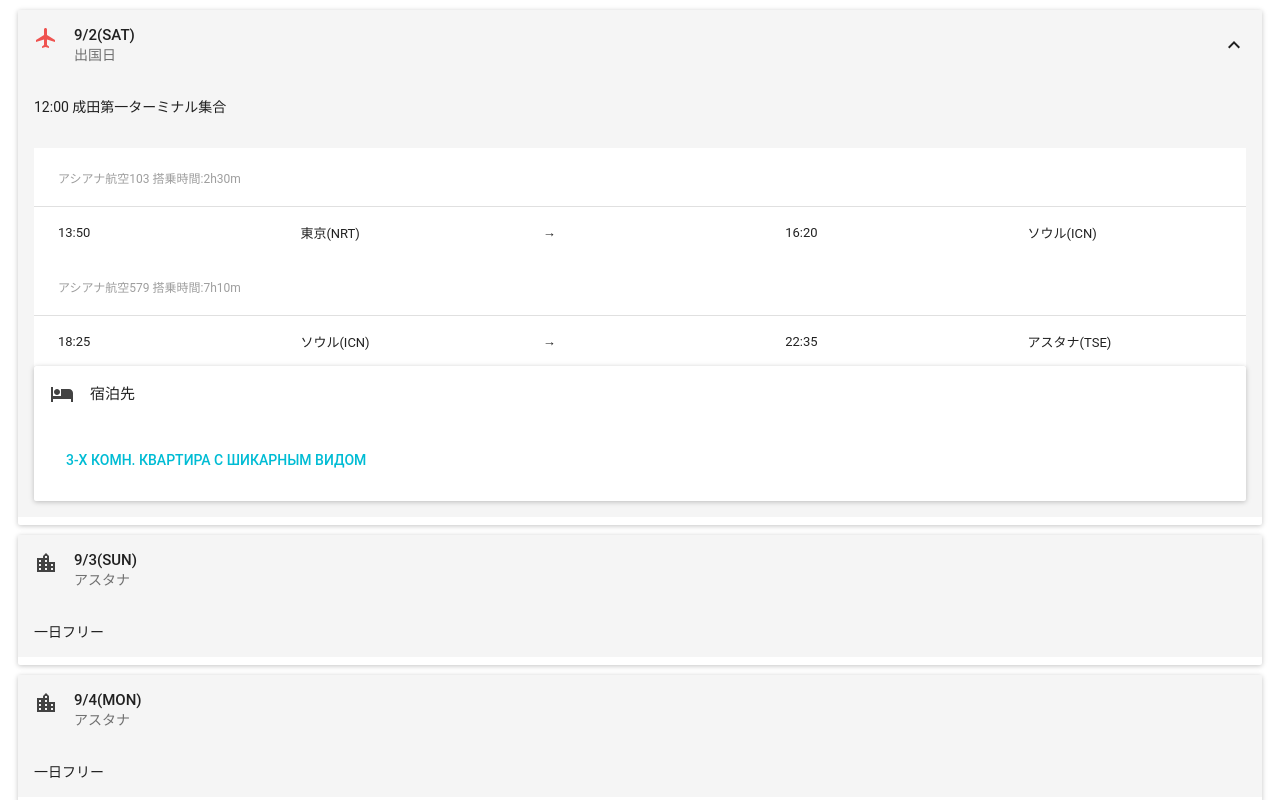
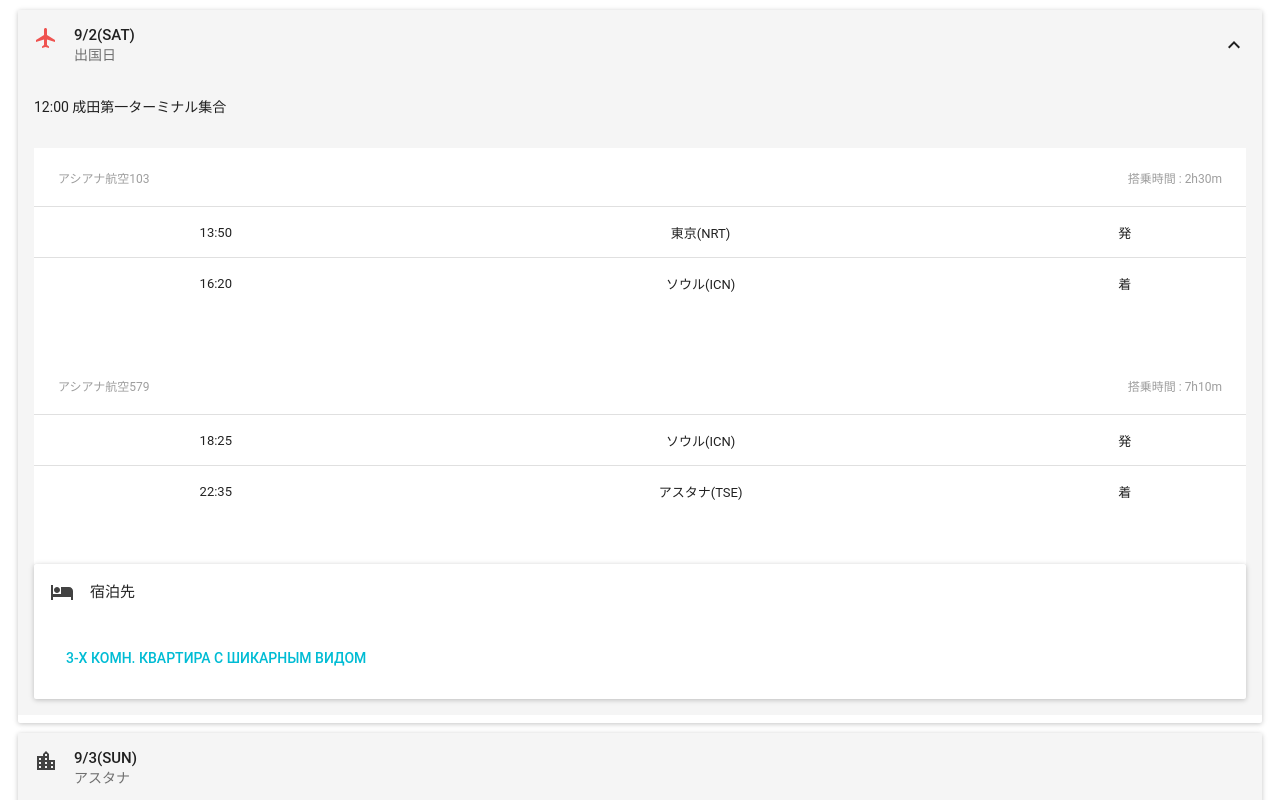
Before and after one commit to en-ken/kazahstan_trip, a React (Create React App) app: page / in a window 1280 px wide. Both pictures are taken after a click on the button 1234 px from the left and 45 px from the top of the page. Shown: the top 800 px of the page. Built offline with nearby package versions, Linux system fonts and the light colour scheme.

Commit message:
表示エラー修正

```diff
--- a/src/App.js
+++ b/src/App.js
@@ -1,6 +1,6 @@
 import React, { Component } from 'react';
 import DayCard from './DayCard';
-import FlightSchedule from './FlightSchedule';
+import MovingSchedule from './MovingSchedule';
 import StayPlace from './StayPlace';
 
 class App extends Component {
@@ -14,17 +14,17 @@ class App extends Component {
           summary='12:00 成田第一ターミナル集合'
           content={
             <div>
-              <FlightSchedule
-                flight='アシアナ航空103'
-                flightTime='2h30m'
+              <MovingSchedule
+                service='アシアナ航空103'
+                totalTime='2h30m'
                 depTime='13:50'
                 depPort='東京(NRT)'
                 arrTime='16:20'
                 arrPort='ソウル(ICN)'
               />
-              <FlightSchedule
-                flight='アシアナ航空579'
-                flightTime='7h10m'
+              <MovingSchedule
+                service='アシアナ航空579'
+                totalTime='7h10m'
                 depTime='18:25'
                 depPort='ソウル(ICN)'
                 arrTime='22:35'
@@ -56,21 +56,21 @@ class App extends Component {
           summary ='アスタナからシムケントへ'
           content={
             <div>
-              <FlightSchedule
-                flight = 'エアアスタナ854'
-                flightTime='1h40m'
-                depTime='15:40'
-                depPort='アスタナ(TSE)'
-                arrTime='17:20'
-                arrPort='アルマティ(ALA)'
+              <MovingSchedule
+                service = 'エアアスタナ854'
+                totalTime ='1h40m'
+                depTime ='15:40'
+                depPort ='アスタナ(TSE)'
+                arrTime ='17:20'
+                arrPort ='アルマティ(ALA)'
               />
-              <FlightSchedule
-                flight = 'SCAT航空706'
-                flightTime='1h10m'
-                depTime='20:55'
-                depPort='アルマティ(ALA)'
-                arrTime='22:05'
-                arrPort='シムケント'
+              <MovingSchedule
+                service = 'SCAT航空706'
+                totalTime ='1h10m'
+                depTime ='20:55'
+                depPort ='アルマティ(ALA)'
+                arrTime ='22:05'
+                arrPort ='シムケント'
               />
               <StayPlace
                 name='Symkent Hotel'
@@ -85,13 +85,13 @@ class App extends Component {
           event = 'rail'
           summary ='シムケントを見て寝台列車でアルマティへ'
           content={
-            <FlightSchedule
-              flight = 'カザフスタン鉄道012X(予定)'
-              flightTime='11h30m'
-              depTime='22:01'
-              depPort='シムケント駅'
-              arrTime='9:30'
-              arrPort='アルマティ2駅'
+            <MovingSchedule
+              service = 'カザフスタン鉄道012X(予定)'
+              totalTime ='11h30m'
+              depTime ='22:01'
+              depPort ='シムケント駅'
+              arrTime ='9:30'
+              arrPort ='アルマティ2駅'
             />
           }
         />
@@ -120,21 +120,21 @@ class App extends Component {
           summary ='帰国日'
           content={
             <div>
-              <FlightSchedule
-                flight = 'エアアスタナ959'
-                flightTime='5h40m'
-                depTime='23:55'
-                depPort='アルマティ(ALA)'
-                arrTime='8:35'
-                arrPort='ソウル(ICN)'
+              <MovingSchedule
+                service = 'エアアスタナ959'
+                totalTime = '5h40m'
+                depTime = '23:55'
+                depPort = 'アルマティ(ALA)'
+                arrTime = '8:35'
+                arrPort = 'ソウル(ICN)'
               />
-              <FlightSchedule
-                flight = 'アシアナ航空104'
-                flightTime='2h20m'
-                depTime='10:00'
-                depPort='ソウル(ICN)'
-                arrTime='12:20'
-                arrPort='東京(NRT)'
+              <MovingSchedule
+                service = 'アシアナ航空104'
+                totalTime = '2h20m'
+                depTime = '10:00'
+                depPort = 'ソウル(ICN)'
+                arrTime = '12:20'
+                arrPort = '東京(NRT)'
               />
             </div>
           }
--- a/src/DayCard.js
+++ b/src/DayCard.js
@@ -42,18 +42,18 @@ const DayCard = (props) => {
         avatar={getIcon(event)}
         actAsExpander={expandable}
         showExpandableButton={expandable}
-        style={{ 'background-color': bgColor }}
+        style={{ backgroundColor: bgColor }}
       />
       <CardText
-        style={{ 'background-color': bgColor }}
+        style={{ backgroundColor: bgColor }}
+        actAsExpander={true}
       >
         {summary}
       </CardText>
       if({expandable}){
         <CardText
           expandable={true}
-          actAsExpander={true}
-          style={{ 'background-color': bgColor }}
+          style={{ backgroundColor: bgColor }}
         >
           {content}
         </CardText>
--- a/src/FlightSchedule.js
+++ /dev/null
@@ -1,39 +0,0 @@
-import React from 'react';
-import {
-  Table,
-  TableHeader,
-  TableHeaderColumn,
-  TableBody,
-  TableRow,
-  TableRowColumn,
-} from 'material-ui/Table';
-
-const FlightSchdule = (props) => {
-  const {
-    flight,
-    flightTime,
-    depTime,
-    depPort,
-    arrTime,
-    arrPort,
-  } = props;
-
-  return (
-    <Table>
-      <TableHeader displaySelectAll={false} adjustForCheckbox={false}>
-        <TableRow>
-          <TableHeaderColumn>{flight}        搭乗時間:{flightTime}</TableHeaderColumn>
-        </TableRow>
-      </TableHeader>
-      <TableBody displayRowCheckbox={false}>
-        <TableRowColumn>{depTime}</TableRowColumn>
-        <TableRowColumn>{depPort}</TableRowColumn>
-        <TableRowColumn>→</TableRowColumn>
-        <TableRowColumn>{arrTime}</TableRowColumn>
-        <TableRowColumn>{arrPort}</TableRowColumn>
-      </TableBody>
-    </Table>
-  );
-};
-
-export default FlightSchdule;
--- /dev/null
+++ b/src/MovingSchedule.js
@@ -0,0 +1,48 @@
+import React from 'react';
+import {
+  Table,
+  TableHeader,
+  TableHeaderColumn,
+  TableBody,
+  TableRow,
+  TableRowColumn,
+} from 'material-ui/Table';
+
+const MovingSchedule = (props) => {
+  const {
+    service,
+    totalTime,
+    depTime,
+    depPort,
+    arrTime,
+    arrPort,
+  } = props;
+
+  const rowStyle = (per) => {return { width: per + '%', textAlign: 'center'}}
+
+  return (
+    <Table style={{ tableLayout: 'auto' }}>
+      <TableHeader displaySelectAll={false} adjustForCheckbox={false}>
+        <TableRow>
+          <TableHeaderColumn>{service}</TableHeaderColumn>
+          <TableHeaderColumn/>
+          <TableHeaderColumn style={{textAlign: 'right'}}>搭乗時間 : {totalTime}</TableHeaderColumn>
+        </TableRow>
+      </TableHeader>
+      <TableBody displayRowCheckbox={false} >
+        <TableRow>
+          <TableRowColumn style={rowStyle(30)}>{depTime}</TableRowColumn>
+          <TableRowColumn style={rowStyle(50)}>{depPort}</TableRowColumn>
+          <TableRowColumn style={rowStyle(20)}>発</TableRowColumn>
+        </TableRow>
+          <TableRowColumn style={rowStyle(30)}>{arrTime}</TableRowColumn>
+          <TableRowColumn style={rowStyle(50)}>{arrPort}</TableRowColumn>
+          <TableRowColumn style={rowStyle(20)}>着</TableRowColumn>
+        <TableRow>
+        </TableRow>
+      </TableBody>
+    </Table>
+  );
+};
+
+export default MovingSchedule;
--- a/src/StayPlace.js
+++ b/src/StayPlace.js
@@ -9,7 +9,7 @@ import HotelIcon from 'material-ui/svg-icons/maps/hotel';
 import {grey800 as stayColor} from 'material-ui/styles/colors';
 
 const StayPlace = (props) => (
-  <Card>P
+  <Card>
     <CardHeader
       title='宿泊先'
       avatar={<HotelIcon color={stayColor} />}
```
Also changed, not shown: 1 other file (tests, documents, lock files or other folders).
